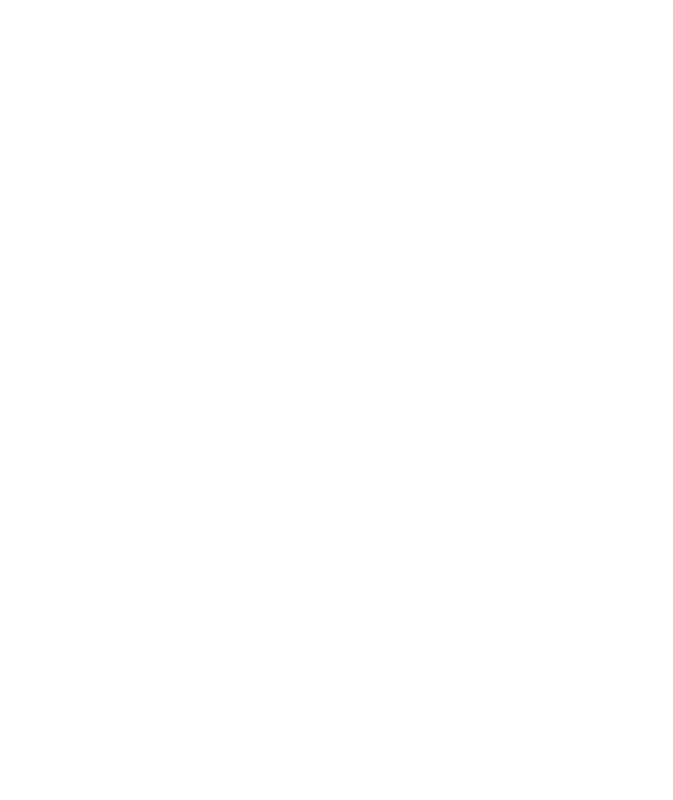
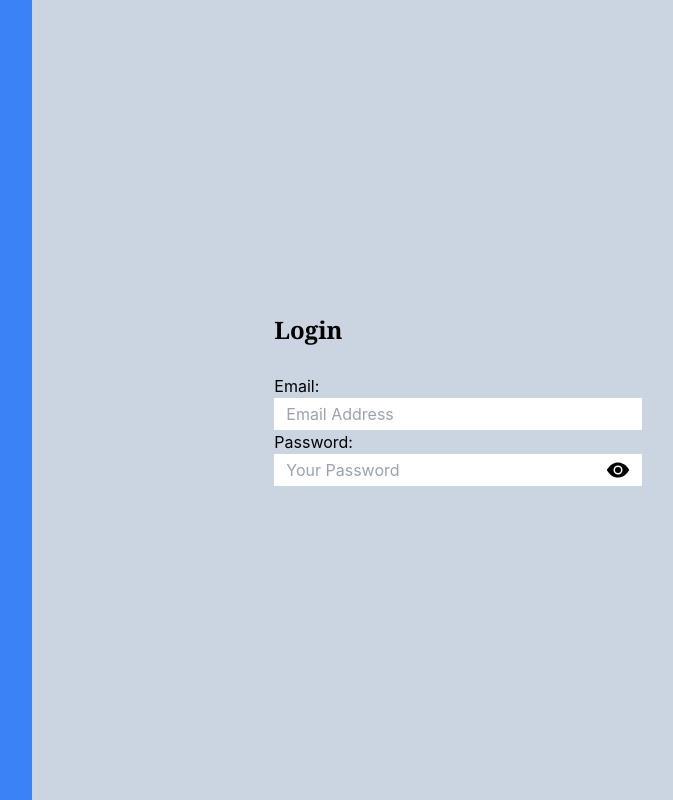
Before and after one commit to blackundo/Job-Application-Web-Project, a React (Create React App) app in the folder frontend_job_website/: page / in a window 1280 px wide. Shown: the whole page, without its empty margins (395-1068 px from the left). Built offline with nearby package versions, Linux system fonts and the light colour scheme.

Commit message:
Task Login v1

```diff
--- a/frontend_job_website/package.json
+++ b/frontend_job_website/package.json
@@ -9,6 +9,7 @@
     "framer-motion": "^10.16.4",
     "react": "^18.2.0",
     "react-dom": "^18.2.0",
+    "react-icons": "^4.11.0",
     "react-scripts": "5.0.1",
     "web-vitals": "^2.1.4"
   },
--- a/frontend_job_website/src/Pages/Login/Login.jsx
+++ b/frontend_job_website/src/Pages/Login/Login.jsx
@@ -1,9 +1,51 @@
-import React from "react";
-
+import React, { useState } from "react";
+import { FaEyeSlash } from "react-icons/fa";
+import { IoEyeSharp } from "react-icons/io5";
 const Login = () => {
+  const [openPass, setOpenPass] = useState(false);
+  const handleOpenPass = () => {
+    setOpenPass((open) => !open);
+  };
   return (
     <div>
-      <div></div>
+      <div className="flex ">
+        <div className="right w-1/3 h-screen bg-blue-500"></div>
+        <div className="left w-2/3 bg-slate-300 grid place-content-center">
+          <div className="box-login w-[23rem] h-full ">
+            <h1 className="text-2xl font-semibold font-serif pb-7">Login</h1>
+            <div className="form-login w-full ">
+              <div className="flex flex-col ">
+                <label htmlFor="" className="font-normal text-x">
+                  Email:
+                </label>
+                <input
+                  type="email"
+                  placeholder="Email Address"
+                  className="pl-3  w-full h-8"
+                />
+              </div>
+              <div className="flex flex-col ">
+                <label htmlFor="" className="font-normal text-x">
+                  Password:
+                </label>
+                <div className="relative ">
+                  <input
+                    type="password"
+                    placeholder="Your Password"
+                    className="pl-3 w-full h-8"
+                  />
+                  <button
+                    className="absolute top-1/2 right-0 text-2xl -translate-x-1/2 -translate-y-1/2"
+                    onClick={handleOpenPass}
+                  >
+                    {openPass ? <FaEyeSlash /> : <IoEyeSharp />}
+                  </button>
+                </div>
+              </div>
+            </div>
+          </div>
+        </div>
+      </div>
     </div>
   );
 };
```
Also changed, not shown: 1 other file (tests, documents, lock files or other folders).
